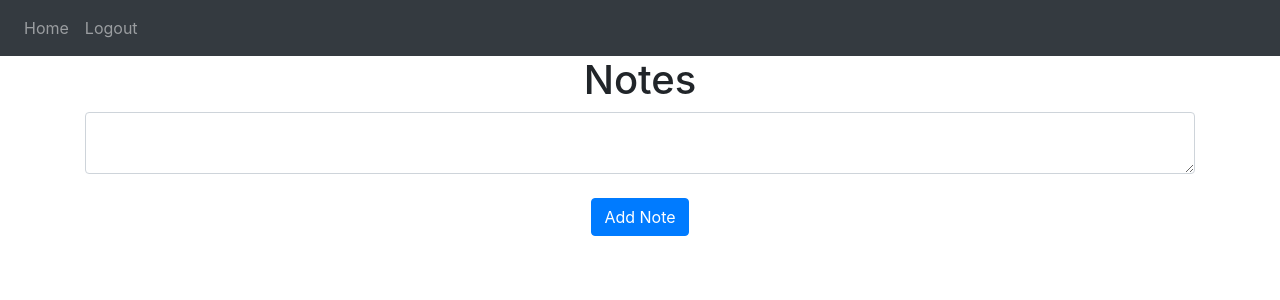
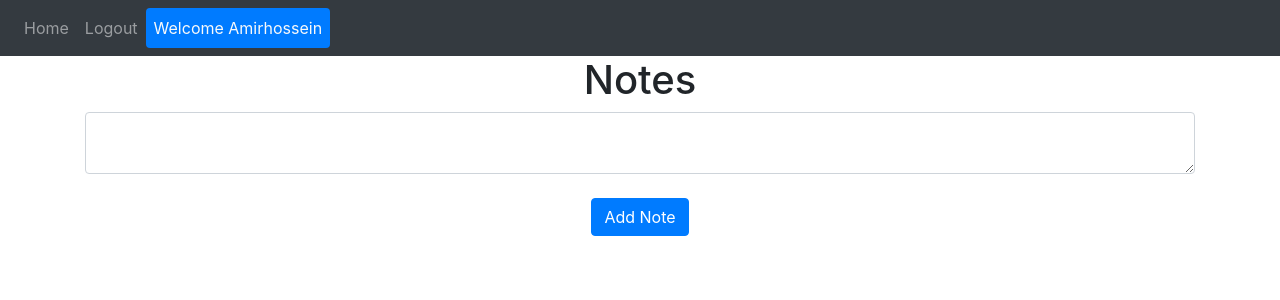
Before and after one commit to amirhnajafiz/auth-website, a Flask app: page / in a window 1280 px wide. Shown: the top 300 px of the page. Run offline with Flask 2, Linux system fonts and the light colour scheme; a user stored in the database is signed in; data comes from the database, SQL or seed files in the repository; some libraries are stand-ins or nearby versions.

Commit message:
Course completed

```diff
--- a/website/templates/base.html
+++ b/website/templates/base.html
@@ -25,6 +25,9 @@
                 {% if user.is_authenticated %}
                 <a class="nav-item nav-link" id="home" href="/">Home</a>
                 <a class="nav-item nav-link" id="logout" href="/logout">Logout</a>
+                <span class="nav-item nav-link rounded bg-primary text-light">
+                    {{ "Welcome " }}{{ user.first_name }}
+                </span>
                 {% else %}
                 <a class="nav-item nav-link" id="login" href="/login">Login</a>
                 <a class="nav-item nav-link" id="signUp" href="/sign-up">Sign Up</a>
```
